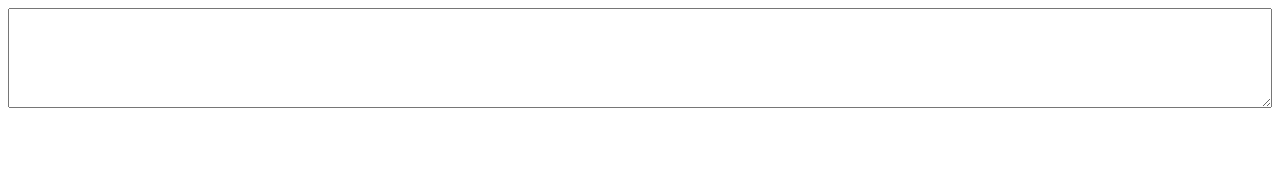
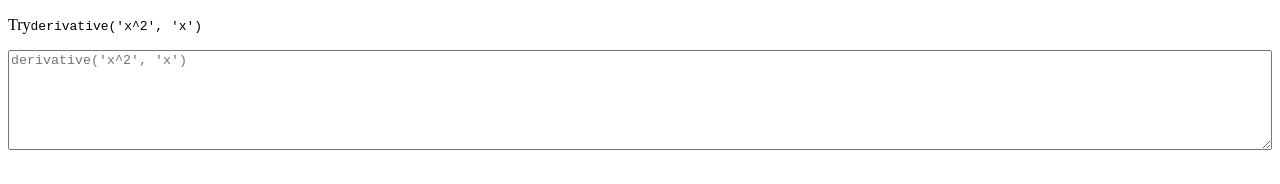
Before and after one commit to dirkarnez/math.js-playground, a plain HTML site: page index.html in a window 1280 px wide. Drawn offline with nearby package versions, Linux system fonts and the light colour scheme.

Commit message:
- update index.html

```diff
--- a/index.html
+++ b/index.html
@@ -25,8 +25,9 @@
     </style>
 </head>
 <body>
+    <p>Try<code>derivative('x^2', 'x')</code></p>
     <div class="textarea-wrapper">
-    	<textarea id="input"></textarea>
+    	<textarea id="input" placeholder="derivative('x^2', 'x')"></textarea>
     </div>
     <div id="log"></div>
     <script>
```
